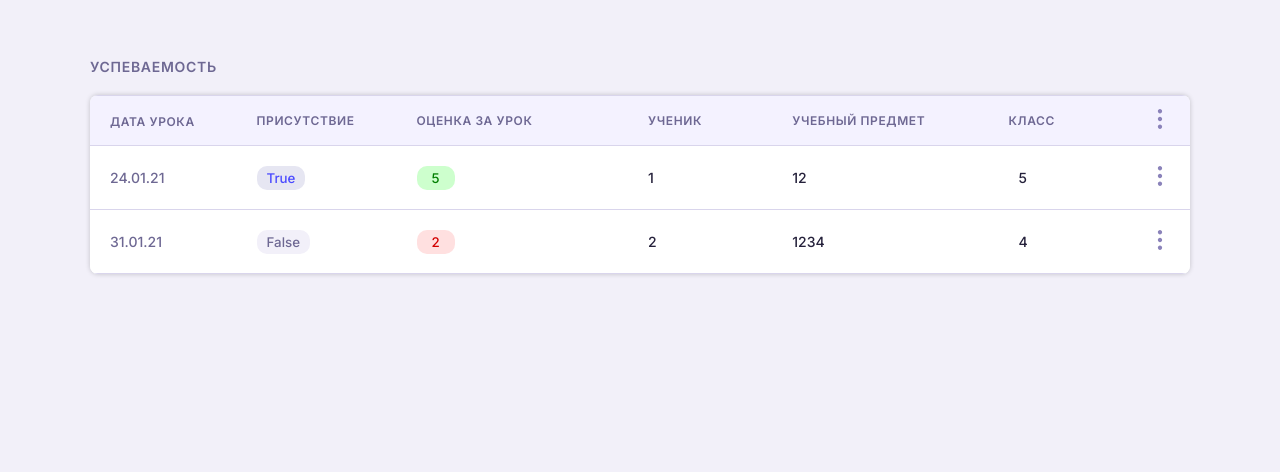
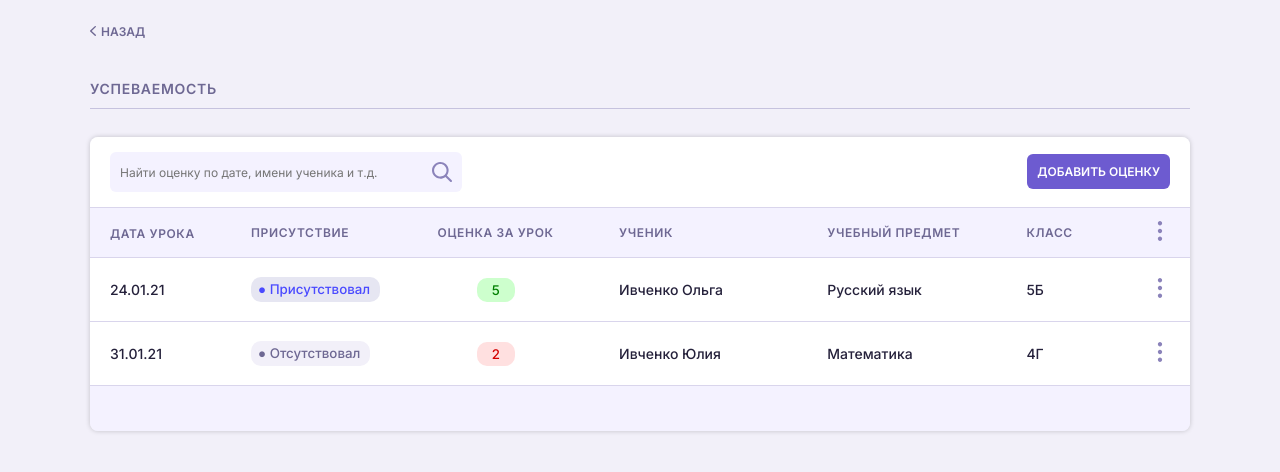
Before and after one commit to Eelyousha/school-website, a Django app: page /AcademicPerfomance.html in a window 1280 px wide. Shown: the top 472 px of the page. Run offline with Django 4.2, Linux system fonts and the light colour scheme; data comes from the database, SQL or seed files in the repository; both versions use the stored data as it was after the commit; some libraries are stand-ins or nearby versions.

Commit message:
Доделан интерфейс таблиц, доделан корректный вывод данных в таблицу

```diff
--- a/NIR_UD/models.py
+++ b/NIR_UD/models.py
@@ -32,7 +32,7 @@ ACADEMIC_PERFOMANCE_DATE_LEN = 10
 class Teachers(models.Model):
     teacher_id = models.CharField(max_length=TEACHER_ID_LEN)  # ФИО + год рождения
     name = models.CharField(max_length=TEACHER_NAME_LEN)  # ФИО
-    phone_number = models.DecimalField(max_digits=PHONE_NUMBER_LEN, decimal_places=PHONE_NUMBER_LEN)  # Номер телефона
+    phone_number = models.CharField(max_length=PHONE_NUMBER_LEN)  # Номер телефона
     qualification = models.CharField(
         max_length=TEACHER_QUALIFICATION_LEN)  # Квалификационная категория (высшая, первая, вторая)
     study_load = models.IntegerField()  # Учебная нагрузка (в часах)
@@ -51,8 +51,7 @@ class LectureHalls(models.Model):
         max_length=LECTURE_HALL_ID_LEN)  # Название кабинета (строка, тк может быть 123абв)
     name = models.CharField(
         max_length=LECTURE_HALL_NAME_LEN)  # Название проводимого предмета (аля "английский" или "спортзал"
-    lesson_index_number = models.DecimalField(max_digits=LESSON_AMOUNT_LEN,
-                                              decimal_places=LESSON_AMOUNT_LEN)  # Порядковый номер проводимого урока
+    lesson_index_number = models.IntegerField(max_length=LESSON_AMOUNT_LEN)  # Порядковый номер проводимого урока
     day_of_the_week = models.CharField(max_length=LECTURE_HALL_DOTW)
     is_busy = models.BooleanField()  # Занят ли кабинет в данный день и данный урок
 
@@ -99,11 +98,9 @@ class Students(models.Model):
     name = models.CharField(max_length=STUDENT_NAME_LEN)  # Имя ученика
     class_id = models.ForeignKey(Classes,
                                  on_delete=models.CASCADE)  # ID класса, который связан первичным ключом с таблицей классов. При удалении корневого объекта (класса) данный экземпляр обнулится.
-    phone_number = models.DecimalField(max_digits=PHONE_NUMBER_LEN,
-                                       decimal_places=PHONE_NUMBER_LEN)  # Телефонный номер ученика
+    phone_number = models.CharField(max_length=PHONE_NUMBER_LEN)  # Телефонный номер ученика
     parent_name = models.CharField(max_length=STUDENT_PRENT_NAME_LEN)  # Имя родителей
-    parent_phone_number = models.DecimalField(max_digits=PHONE_NUMBER_LEN,
-                                              decimal_places=PHONE_NUMBER_LEN)  # Телефонный номер родителей
+    parent_phone_number = models.CharField(max_length=PHONE_NUMBER_LEN)  # Телефонный номер родителей
     address = models.TextField()  # Адрес проживания
 
     def __str__(self):
--- a/NIR_UD/templates/NIR_UD/AcademicPerfomance.html
+++ b/NIR_UD/templates/NIR_UD/AcademicPerfomance.html
@@ -11,9 +11,23 @@
 <body>
 <div class="parent">
     <div class="container">
+    <div class="back">
+        <a href=""><img src="../../../src/static/img/Vector.svg" alt="">Назад</a>
+    </div>
         <div class="head">
         <p>Успеваемость</p>
+            <hr>
     </div>
+        <div class="table">
+        <div class="head-table">
+            <div class="d1">
+                <form>
+                <input type="search" placeholder="Найти оценку по дате, имени ученика и т.д.">
+                <button type="submit"><img src="../../../src/static/img/Search.svg" alt=""></button>
+                </form>
+                <a href="">Добавить оценку</a>
+            </div>
+            </div>
         <table id="mytable">
             <thead>
             <tr>
@@ -37,14 +51,15 @@
                         <td>
                             <button class="i">{{ el.student_mark }}</button>
                         </td>
-                        <td>{{ el.student_id_id }}</td>
-                        <td>{{ el.subject_id_id }}</td>
-                        <td>{{ el.class_id_id }}</td>
+                        <td>{{ el.student_id.name }}</td>
+                        <td>{{ el.subject_id.name }}</td>
+                        <td>{{ el.class_id.class_id }}</td>
                         <td>
                             <div class="dropdown"><img src="../../../src/static/img/More.svg" alt="">
                                 <div class="dropdown-content">
+                                    <a href="{% url "all_shit/" ap="change" member_id="{{ el.id }}"%}">Изменить</a>
+                                    <hr>
                                     <a href="{% url "all_shit/" ap="delete" member_id="{{ el.id }}"%}">Удалить</a>
-                                    <a href="{% url "all_shit/" ap="change" member_id="{{ el.id }}"%}">Изменить</a>
                                 </div>
                             </div>
                         </td>
@@ -53,6 +68,9 @@
             {% endfor %}
             </tbody>
         </table>
+    <div class="footer-table">
+    </div>
+    </div>
     </div>
     <script src="https://ajax.googleapis.com/ajax/libs/jquery/2.1.1/jquery.min.js"></script>
     <script>$('#mytable tr td button.i').each(function () {
@@ -104,20 +122,22 @@
         var cellVal = $(this).html();
         {
             if (cellVal == "True") {
+                $(this).text("● Присутствовал");
                 $(this).css('font-family', 'Inter');
                 $(this).css('font-weight', '500');
                 $(this).css('border', 'none');
-                $(this).css('padding', '4px 10px 4px 10px');
+                $(this).css('padding', '4px 10px 4px 7px');
                 $(this).css('background-color', '#E6E6F2');
                 $(this).css('color', '#4A4AFF');
                 $(this).css('border-radius', '10px');
             }
 
             if (cellVal == "False") {
+                $(this).text("● Отсутствовал");
                 $(this).css('font-family', 'Inter');
                 $(this).css('font-weight', '500');
                 $(this).css('border', 'none');
-                $(this).css('padding', '4px 10px 4px 10px');
+                $(this).css('padding', '4px 10px 4px 7px');
                 $(this).css('background-color', '#F2F0F9');
                 $(this).css('color', '#6E6893');
                 $(this).css('border-radius', '10px');
--- a/src/static/css/base.css
+++ b/src/static/css/base.css
@@ -1,31 +1,28 @@
 body {
     background-color: #F2F0F9;
     font-family: 'Inter', sans-serif;
+    margin: 0px;
 }
 
-.row3 {
-    margin-left: 10%;
-    position: absolute;
-    right: 20px;
-    top: 28px;
+.back {
+    margin-top: 20px;
 }
 
+.back img {
+    margin-right: 5px;
+}
 
-.row3 button {
-    font-family: 'Inter', sans-serif;
-    width: 130px;
-    height: 40px;
-    -webkit-appearance: none;
-    border-radius: 8px;
-    border: none;
-    color: white;
+.back a {
+    text-decoration: none;
+    font-size: 12px;
     font-weight: 600;
-    cursor: pointer;
+    color: #6E6893;
+    text-transform: uppercase;
 }
 
 .head {
     margin-bottom: 20px;
-    margin-top: 50px;
+    margin-top: 40px;
 }
 
 .head p {
@@ -38,41 +35,72 @@ body {
     margin: 0;
 }
 
-hr {
-    border: none;
-    color: #D9D5EC;
-    height: 1px;
-    background-color: #1088C1;
-    margin: 0;
+.head-table {
+    border-radius: 8px 8px 0px 0px;
+    background-color: white;
+    height: 70px;
+    position: relative;
 }
 
-.add {
-    margin-right: 6px;
-    background: #1088C1;
+.head-table form {
+    position: relative;
 }
 
-.edit {
-    margin-right: 6px;
-    background: #c4c4c4;
-    position: relative;
-    display: inline-block;
+.head-table input {
+    font-family: 'Inter', sans-serif;
+    width: 352px;
+    height: 40px;
+    color: #6E6893;
+    border-radius: 6px;
+    outline: none;
+    border: none;
+    background-color: #F4F2FF;
+    margin: 15px 0px 15px 20px;
+    font-size: 12px;
+    padding-left: 10px;
 }
 
-.edit:after {
-    background: #1088C1;
+.d1 form button {
+    position: absolute;
+    top: 1px;
+    left: 332px;
+    width: 40px;
+    height: 40px;
+    background-color: transparent;
+    border: none;
+    border-radius: 6px;
+    cursor: pointer;
+    margin: 15px 0px 15px;
 }
 
-.delete {
-    margin-right: 6px;
-    background: #1088C1;
+.d1 a {
+    position: absolute;
+    height: 15px;
+    top: 2px;
+    right: 20px;
+    background-color: #6D5BD0;
+    color: white;
+    text-decoration: none;
+    font-size: 12px;
+    text-transform: uppercase;
+    font-weight: 600;
+    padding: 10px;
+    margin: 15px 0px 15px;
+    border-radius: 6px;
 }
 
-.search {
-    background: #1088C1;
+.head hr {
+    border: none;
+    color: #C6C2DE;
+    height: 1px;
+    background-color: #C6C2DE;
+    margin-top: 11px;
 }
 
-input[type="radio" i]:checked ~ .edit:after {
-    background: #1088C1;
+.dropdown-content hr {
+    background-color: #F2F0F9;
+    border: none;
+    height: 1px;
 }
 
 .container {
@@ -85,12 +113,10 @@ table {
     border-collapse: collapse;
     background-color: #Ffffff;
     overflow: hidden;
-    box-shadow: 0px 0px 5px rgba(0, 0, 0, 0.2);
-    border-radius: 8px;
     width: 1100px;
 }
 
-thead tr th{
+thead tr th {
     background-color: #F4F2FF;
     border-bottom: 1px solid #D9D5EC;
     border-top: 1px solid #D9D5EC;
@@ -122,16 +148,17 @@ th:nth-child(2) {
 
 th:nth-child(3) {
     color: #6E6893;
-    width: 290px;
+    width: 310px;
     letter-spacing: 0.05em;
     text-transform: uppercase;
     text-align: left;
+    padding-left: 34px;
 }
 
 th:nth-child(4) {
     color: #6E6893;
     width: 104px;
-    padding-left: 104px;
+    padding-left: 64px;
     letter-spacing: 0.05em;
     text-transform: uppercase;
     text-align: left;
@@ -141,7 +168,7 @@ th:nth-child(5) {
     color: #6E6893;
     letter-spacing: 0.05em;
     width: 330px;
-    padding-left: 74px;
+    padding-left: 54px;
     text-transform: uppercase;
     text-align: left;
 }
@@ -149,7 +176,7 @@ th:nth-child(5) {
 th:nth-child(6) {
     color: #6E6893;
     width: 150px;
-    padding-left: 70px;
+    padding-left: 54px;
     letter-spacing: 0.05em;
     text-transform: uppercase;
     text-align: left;
@@ -158,8 +185,8 @@ th:nth-child(6) {
 th:nth-child(7) {
     color: #6E6893;
     width: 30px;
-    padding-right:20px;
-    padding-left:20px;
+    padding-right: 20px;
+    padding-left: 20px;
     padding-top: 13px;
     padding-bottom: 13px;
     letter-spacing: 0.05em;
@@ -174,7 +201,7 @@ th:nth-child(8) {
 
 
 .success td {
-    margin-top:1px;
+    margin-top: 1px;
     font-size: 14px;
     font-weight: 500;
     background-color: white;
@@ -182,54 +209,85 @@ th:nth-child(8) {
     border-bottom: 1px solid #D9D5EC;
 }
 
-.success td:first-child{
-    color: #6E6893;
+.success td:first-child {
     padding: 20px 65px 20px 20px;
 }
 
-.success td:nth-child(4){
-    width: 104px;
-    padding-left: 104px;
+.success td:nth-child(3) {
+    padding-left: 34px;
+    text-align: center;
 }
 
-.success td:nth-child(5){
-    padding-left: 74px;
+.success td:nth-child(4) {
+    width: 450px;
+    padding-left: 64px;
+}
+
+.success td:nth-child(5) {
+    padding-left: 54px;
     width: 250px;
 }
 
-.success td:nth-child(6){
+.success td:nth-child(6) {
     width: 150px;
-    padding-left: 80px;
+    padding-left: 54px;
+    text-align: left;
 }
 
-.success td:nth-child(7){
+.success td:nth-child(7) {
     width: 150px;
     padding: 20px 20px 20px 20px;
     text-align: right;
 }
 
+.footer-table {
+    height: 45px;
+    background-color: #F4F2FF;
+    border-radius: 0px 0px 8px 8px;
+}
+
+.table {
+    box-shadow: 0px 0px 5px rgba(0, 0, 0, 0.2);
+    border-radius: 8px;
+}
+
+
 .dropdown-content {
     display: none;
     position: absolute;
-    background-color: #f1f1f1;
-    min-width: 160px;
-    box-shadow: 0 8px 16px 0 rgba(0,0,0,0.2);
+    background-color: white;
+    min-width: 130px;
+    box-shadow: 0px 5px 15px rgba(0, 0, 0, 0.2);
     z-index: 1;
+    border-radius: 6px;
+    padding: 5px;
 }
 
 /* Links inside the dropdown */
 .dropdown-content a {
-    color: black;
-    padding: 12px 16px;
+    color: #25213B;
+    padding: 5px 5px;
     text-decoration: none;
+    display: block;
+    text-align: left;
+}
+
+.dropdown-content a:nth-child(3) {
+    color: #D30000;
+}
+
+/* Change color of dropdown links on hover */
+.dropdown-content a:hover {
+    background-color: #F2F0F9;
+    border-radius: 4px;
+}
+
+/* Show the dropdown menu on hover */
+.dropdown:hover .dropdown-content {
     display: block;
 }
 
-/* Change color of dropdown links on hover */
-.dropdown-content a:hover {background-color: #ddd;}
-
-/* Show the dropdown menu on hover */
-.dropdown:hover .dropdown-content {display: block;}
-
 /* Change the background color of the dropdown button when the dropdown content is shown */
-.dropdown:hover .dropdown {background-color: #3e8e41;}
+.dropdown:hover .dropdown {
+    background-color: #3e8e41;
+}
```
Also changed, not shown: NIR_UD/migrations/0003_alter_academicperformance_lesson_date_and_more.py (added), NIR_UD/migrations/0004_alter_academicperformance_student_mark.py (added), NIR_UD/migrations/0005_alter_academicperformance_student_mark_and_more.py (added), NIR_UD/migrations/0006_alter_lecturehalls_lesson_index_number_and_more.py (added), db.sqlite3, src/static/img/Search.svg (added), src/static/img/Vector.svg (added).
